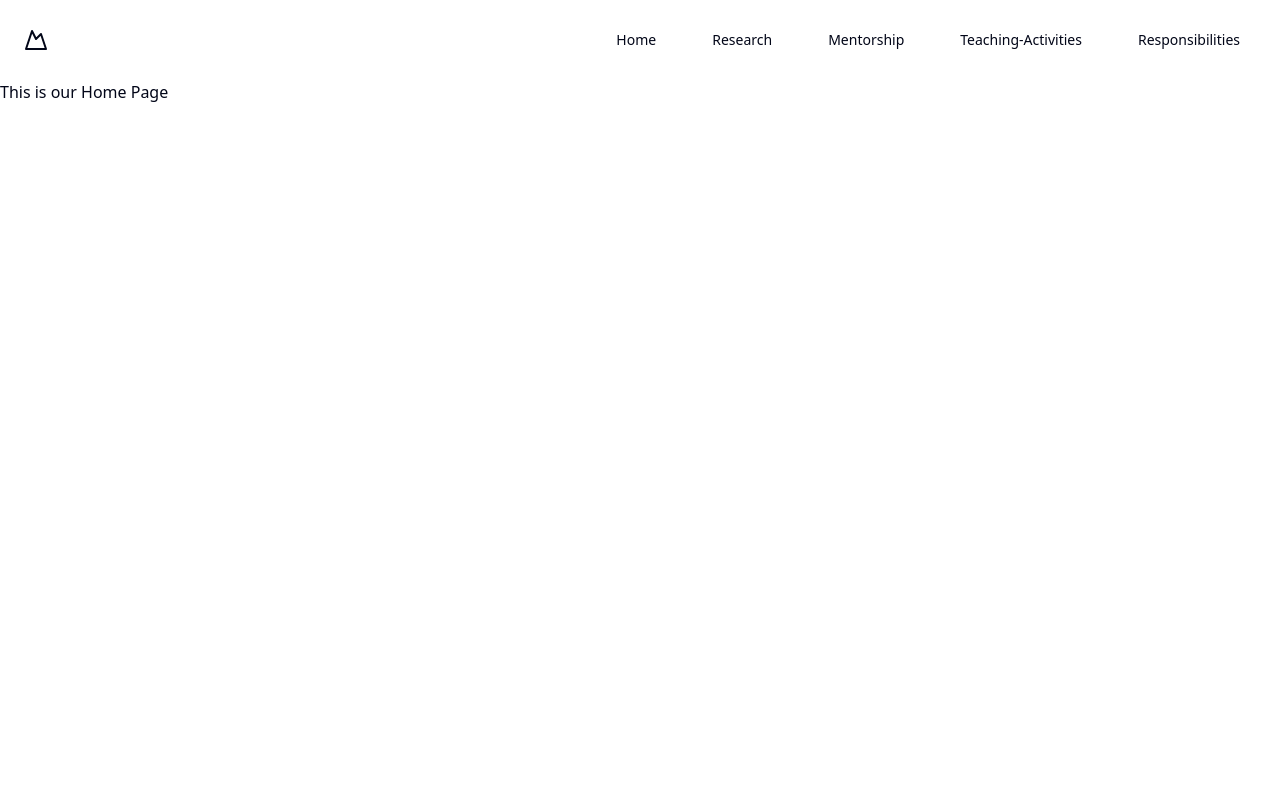
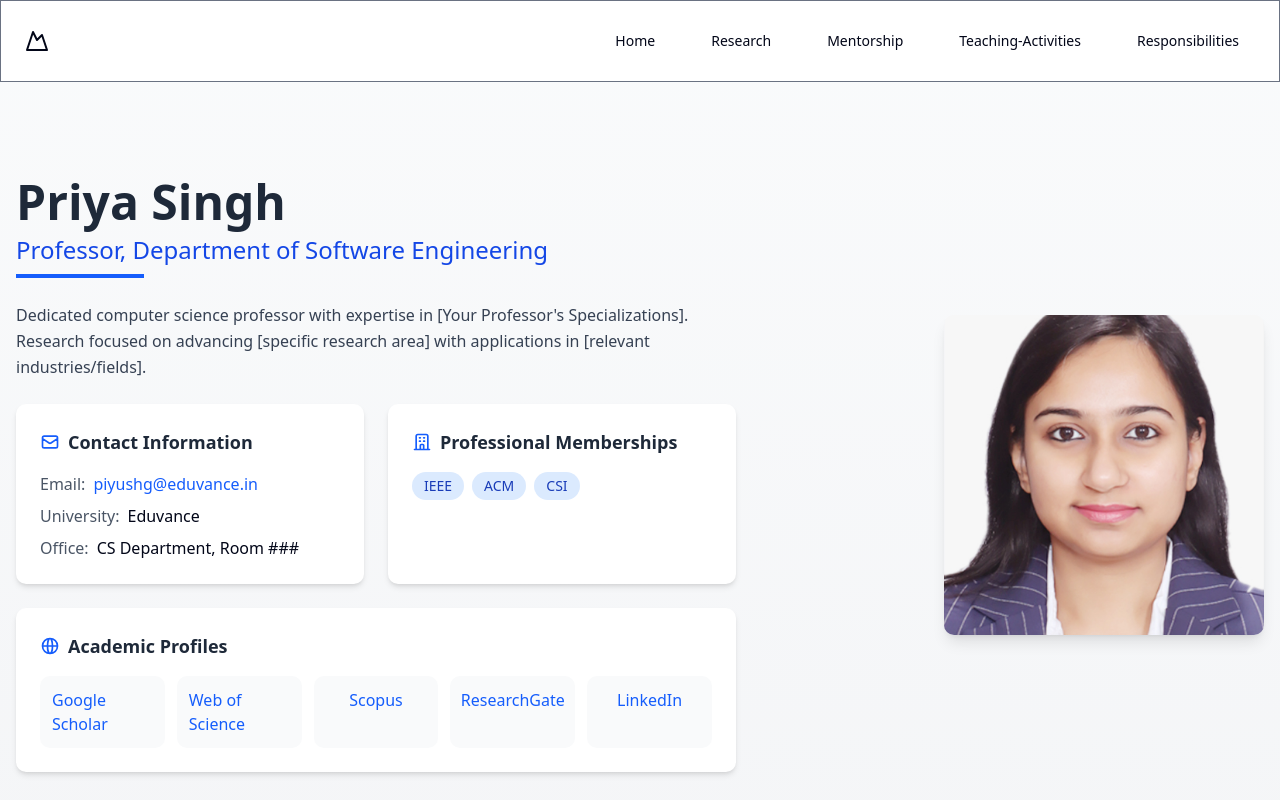
Before and after one commit to Jaan19867/PS_Portfolio, a React (Vite) app: page /PS_Portfolio/home in a window 1280 px wide. Shown: the top 800 px of the page. Built offline with nearby package versions, Linux system fonts and the light colour scheme.

Commit message:
committed

```diff
--- a/src/App.jsx
+++ b/src/App.jsx
@@ -12,7 +12,11 @@ function App() {
     <>
       <div>
         <BrowserRouter basename="/PS_Portfolio">
+         <div className="border border-gray-500">
+
           <Navbar />
+
+         </div>
           <Routes>
             <Route path="/" element={<Home />}></Route>
             <Route path="/home" element={<Home />}></Route>
--- a/src/DepthComponents/Navbar.jsx
+++ b/src/DepthComponents/Navbar.jsx
@@ -9,7 +9,7 @@ import {Link , useNavigate} from "react-router-dom";
 
 export default function Navbar() {
   return (
-    <header className="flex h-20 w-full shrink-0 items-center px-4 md:px-6">
+    <header className="flex h-20 w-full shrink-0 items-center   px-4 md:px-6">
       <Sheet>
         <SheetTrigger asChild>
           <Button variant="outline" size="icon" className="lg:hidden">
@@ -24,7 +24,7 @@ export default function Navbar() {
           </Link>
           <div className="grid gap-2 py-6">
             <Link
-              href=""
+              to=""
               className="flex w-full items-center py-2 text-lg font-semibold"
               prefetch={false}
             >
@@ -32,7 +32,7 @@ export default function Navbar() {
             </Link>
 
             <Link
-              href="/research"
+              to="/research"
               className="flex w-full items-center py-2 text-lg font-semibold"
               prefetch={false}
             >
@@ -40,7 +40,7 @@ export default function Navbar() {
             </Link>
 
             <Link
-              href="/mentorship"
+              to="/mentorship"
               className="flex w-full items-center py-2 text-lg font-semibold"
               prefetch={false}
             >
@@ -48,7 +48,7 @@ export default function Navbar() {
             </Link>
 
             <Link
-              href="teaching-activites"
+              to="teaching-activites"
               className="flex w-full items-center py-2 text-lg font-semibold"
               prefetch={false}
             >
--- a/src/Mycomponents/Home.jsx
+++ b/src/Mycomponents/Home.jsx
@@ -1,12 +1,212 @@
-import React from 'react'
-import Navbar from '@/DepthComponents/Navbar'
+import React from "react"
+import Navbar from "@/DepthComponents/Navbar"
+import priyasing from "@/assets/priyasingh.jpg"
 
 function Home() {
   return (
-    <div>
+    <div className="min-h-screen bg-gradient-to-b from-gray-50 to-gray-100">
+      {/* Main content area */}
+      <div className="container mx-auto px-4 py-16 md:py-24">
+        {/* Hero Section */}
+        <div className="flex flex-col-reverse md:flex-row md:items-center md:justify-between gap-12">
+          {/* Left Section: Professor's Info */}
+          <div className="w-full md:w-3/5 space-y-6">
+            <div className="space-y-2">
+              <h1 className="text-4xl md:text-5xl font-bold text-gray-800">
+                Priya Singh
+              </h1>
+              <h2 className="text-xl md:text-2xl font-medium text-blue-700">
+                Professor, Department of Software Engineering
+              </h2>
+              <div className="h-1 w-32 bg-blue-600 mt-2"></div>
+            </div>
 
-    This is our Home Page
+            <div className="prose prose-lg max-w-none">
+              <p className="text-gray-700 leading-relaxed">
+                Dedicated computer science professor with expertise in [Your
+                Professor's Specializations]. Research focused on advancing
+                [specific research area] with applications in [relevant
+                industries/fields].
+              </p>
+            </div>
 
+            <div className="grid grid-cols-1 md:grid-cols-2 gap-6">
+              {/* Contact Information */}
+              <div className="bg-white p-6 rounded-lg shadow-md">
+                <h3 className="text-lg font-semibold text-gray-800 mb-4 flex items-center">
+                  <svg
+                    xmlns="http://www.w3.org/2000/svg"
+                    className="h-5 w-5 mr-2 text-blue-600"
+                    fill="none"
+                    viewBox="0 0 24 24"
+                    stroke="currentColor"
+                  >
+                    <path
+                      strokeLinecap="round"
+                      strokeLinejoin="round"
+                      strokeWidth={2}
+                      d="M3 8l7.89 5.26a2 2 0 002.22 0L21 8M5 19h14a2 2 0 002-2V7a2 2 0 00-2-2H5a2 2 0 00-2 2v10a2 2 0 002 2z"
+                    />
+                  </svg>
+                  Contact Information
+                </h3>
+                <ul className="space-y-2">
+                  <li className="flex items-center">
+                    <span className="text-gray-600">Email:</span>
+                    <a
+                      href="mailto:piyushg@eduvance.in"
+                      className="ml-2 text-blue-600 hover:text-blue-800 hover:underline"
+                    >
+                      piyushg@eduvance.in
+                    </a>
+                  </li>
+                  <li className="flex items-center">
+                    <span className="text-gray-600">University:</span>
+                    <span className="ml-2">Eduvance</span>
+                  </li>
+                  <li className="flex items-center">
+                    <span className="text-gray-600">Office:</span>
+                    <span className="ml-2">CS Department, Room ###</span>
+                  </li>
+                </ul>
+              </div>
+
+              {/* Memberships */}
+              <div className="bg-white p-6 rounded-lg shadow-md">
+                <h3 className="text-lg font-semibold text-gray-800 mb-4 flex items-center">
+                  <svg
+                    xmlns="http://www.w3.org/2000/svg"
+                    className="h-5 w-5 mr-2 text-blue-600"
+                    fill="none"
+                    viewBox="0 0 24 24"
+                    stroke="currentColor"
+                  >
+                    <path
+                      strokeLinecap="round"
+                      strokeLinejoin="round"
+                      strokeWidth={2}
+                      d="M19 21V5a2 2 0 00-2-2H7a2 2 0 00-2 2v16m14 0h2m-2 0h-5m-9 0H3m2 0h5M9 7h1m-1 4h1m4-4h1m-1 4h1m-5 10v-5a1 1 0 011-1h2a1 1 0 011 1v5m-4 0h4"
+                    />
+                  </svg>
+                  Professional Memberships
+                </h3>
+                <div className="flex flex-wrap gap-2">
+                  <span className="px-3 py-1 bg-blue-100 text-blue-800 rounded-full text-sm font-medium">
+                    IEEE
+                  </span>
+                  <span className="px-3 py-1 bg-blue-100 text-blue-800 rounded-full text-sm font-medium">
+                    ACM
+                  </span>
+                  <span className="px-3 py-1 bg-blue-100 text-blue-800 rounded-full text-sm font-medium">
+                    CSI
+                  </span>
+                </div>
+              </div>
+            </div>
+
+            {/* Academic Profile Links */}
+            <div className="bg-white p-6 rounded-lg shadow-md">
+              <h3 className="text-lg font-semibold text-gray-800 mb-4 flex items-center">
+                <svg
+                  xmlns="http://www.w3.org/2000/svg"
+                  className="h-5 w-5 mr-2 text-blue-600"
+                  fill="none"
+                  viewBox="0 0 24 24"
+                  stroke="currentColor"
+                >
+                  <path
+                    strokeLinecap="round"
+                    strokeLinejoin="round"
+                    strokeWidth={2}
+                    d="M21 12a9 9 0 01-9 9m9-9a9 9 0 00-9-9m9 9H3m9 9a9 9 0 01-9-9m9 9c1.657 0 3-4.03 3-9s-1.343-9-3-9m0 18c-1.657 0-3-4.03-3-9s1.343-9 3-9m-9 9a9 9 0 019-9"
+                  />
+                </svg>
+                Academic Profiles
+              </h3>
+              <div className="grid grid-cols-2 md:grid-cols-3 lg:grid-cols-5 gap-3">
+                <a
+                  href="https://scholar.google.com/"
+                  target="_blank"
+                  rel="noopener noreferrer"
+                  className="flex flex-col items-center p-3 bg-gray-50 rounded-lg hover:bg-gray-100 transition-colors"
+                >
+                  <span className="text-blue-600 font-medium">
+                    Google Scholar
+                  </span>
+                </a>
+                <a
+                  href="https://www.webofscience.com/"
+                  target="_blank"
+                  rel="noopener noreferrer"
+                  className="flex flex-col items-center p-3 bg-gray-50 rounded-lg hover:bg-gray-100 transition-colors"
+                >
+                  <span className="text-blue-600 font-medium">
+                    Web of Science
+                  </span>
+                </a>
+                <a
+                  href="https://www.scopus.com/"
+                  target="_blank"
+                  rel="noopener noreferrer"
+                  className="flex flex-col items-center p-3 bg-gray-50 rounded-lg hover:bg-gray-100 transition-colors"
+                >
+                  <span className="text-blue-600 font-medium">Scopus</span>
+                </a>
+                <a
+                  href="https://www.researchgate.net/"
+                  target="_blank"
+                  rel="noopener noreferrer"
+                  className="flex flex-col items-center p-3 bg-gray-50 rounded-lg hover:bg-gray-100 transition-colors"
+                >
+                  <span className="text-blue-600 font-medium">
+                    ResearchGate
+                  </span>
+                </a>
+                <a
+                  href="https://www.linkedin.com/"
+                  target="_blank"
+                  rel="noopener noreferrer"
+                  className="flex flex-col items-center p-3 bg-gray-50 rounded-lg hover:bg-gray-100 transition-colors"
+                >
+                  <span className="text-blue-600 font-medium">LinkedIn</span>
+                </a>
+              </div>
+            </div>
+          </div>
+
+          {/* Right Section: Professor's Photo */}
+          <div className="w-full md:w-2/5 flex justify-center md:justify-end">
+            <div className="relative">
+              <div className="absolute inset-0 rounded-lg transform translate-x-3 translate-y-3"></div>
+              <img
+                src={priyasing}
+                alt="Professor Devang J Joshi"
+                className="relative z-10 w-64 h-64 md:w-80 md:h-80 object-cover rounded-lg shadow-lg"
+              />
+            </div>
+          </div>
+        </div>
+
+        {/* Quick Stats Section */}
+        <div className="mt-16 grid grid-cols-2 md:grid-cols-4 gap-4">
+          <div className="bg-white p-6 rounded-lg shadow-md text-center">
+            <div className="text-3xl font-bold text-blue-600">XX+</div>
+            <div className="text-gray-600 mt-2">Publications</div>
+          </div>
+          <div className="bg-white p-6 rounded-lg shadow-md text-center">
+            <div className="text-3xl font-bold text-blue-600">XX+</div>
+            <div className="text-gray-600 mt-2">Citations</div>
+          </div>
+          <div className="bg-white p-6 rounded-lg shadow-md text-center">
+            <div className="text-3xl font-bold text-blue-600">XX+</div>
+            <div className="text-gray-600 mt-2">Years Experience</div>
+          </div>
+          <div className="bg-white p-6 rounded-lg shadow-md text-center">
+            <div className="text-3xl font-bold text-blue-600">XX+</div>
+            <div className="text-gray-600 mt-2">Research Projects</div>
+          </div>
+        </div>
+      </div>
     </div>
   )
 }
```
Also changed, not shown: src/assets/priyasingh.jpg (added).
